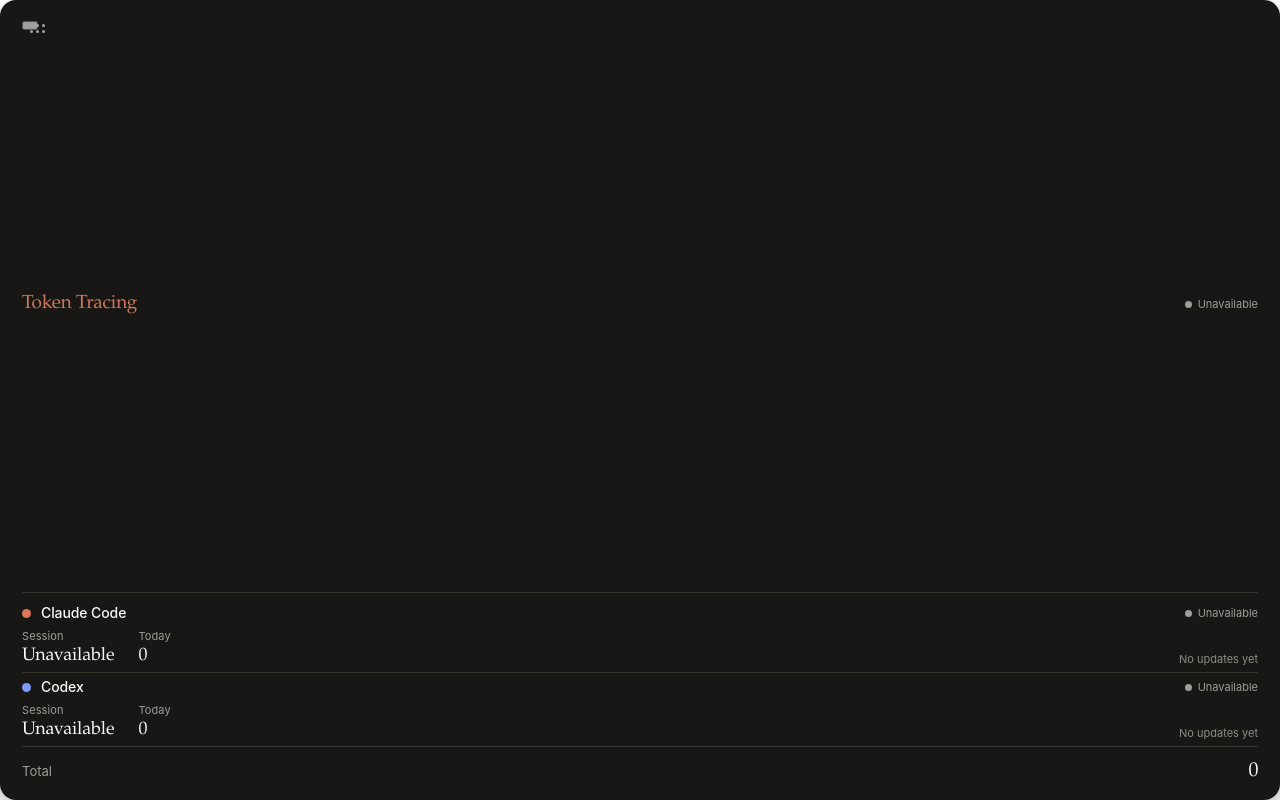
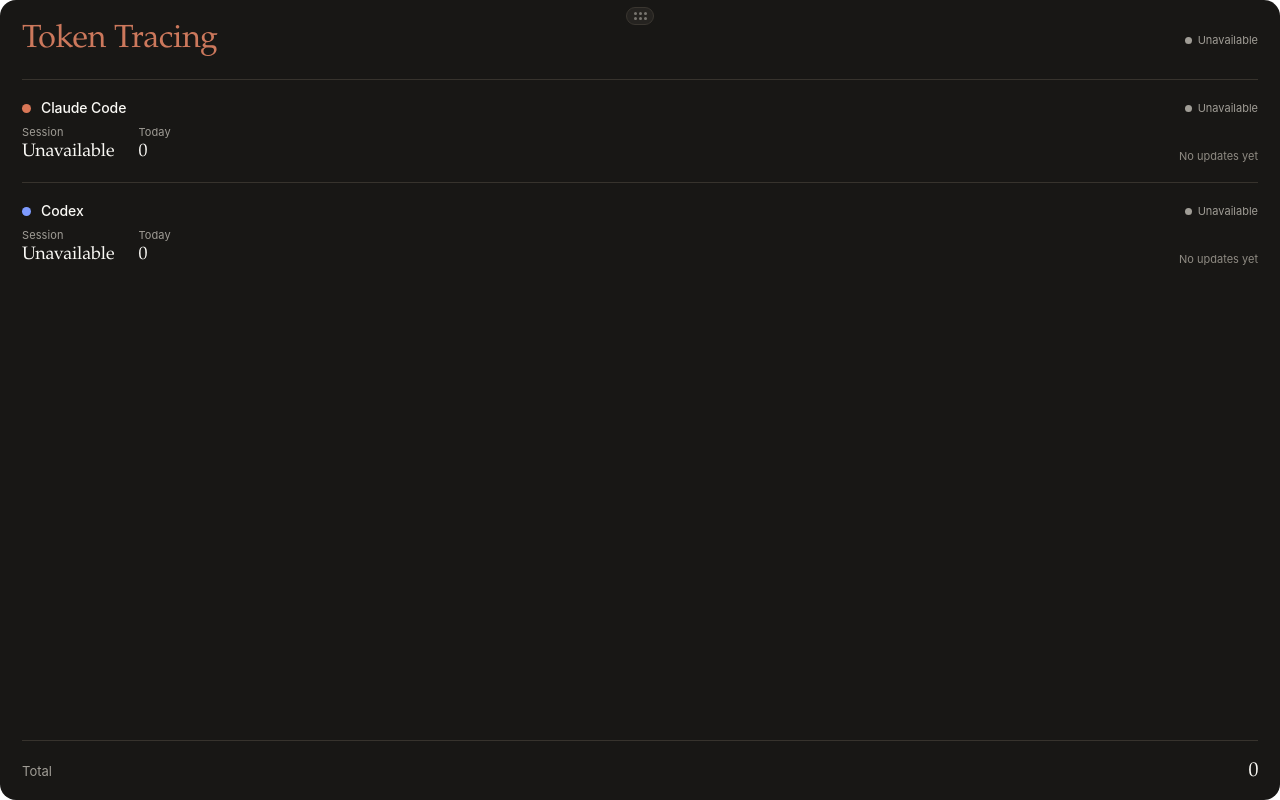
Before and after one commit to cuongcao99/token-tracing-widget, a React (Vite) app: page / in a window 1280 px wide. Built offline with nearby package versions, Linux system fonts and the light colour scheme.

Commit message:
feat: align overlay visual system

```diff
--- a/src/design-preview.css
+++ b/src/design-preview.css
@@ -33,6 +33,31 @@
 }
 
 button { font: inherit; }
+
+.window-grip {
+  display: grid;
+  grid-template-columns: repeat(3, 3px);
+  grid-template-rows: repeat(2, 3px);
+  place-content: center;
+  gap: 2px;
+  width: 15px;
+  height: 15px;
+  margin: 0;
+  padding: 0;
+  color: currentColor;
+  background: transparent;
+  border: 0;
+  cursor: grab;
+  appearance: none;
+}
+
+.window-grip__dot {
+  width: 3px;
+  height: 3px;
+  border-radius: 50%;
+  background: currentColor;
+  opacity: .68;
+}
 
 button:focus-visible {
   outline: 2px solid var(--blue-focus);
@@ -459,14 +484,16 @@
 }
 
 .settings-window--d {
+  height: 600px;
   min-height: 0;
   overflow: hidden;
+  --settings-inline-padding: 32px;
   color: var(--claude-ink);
   background: var(--claude-canvas);
   border: 0;
   border-radius: 16px;
-  box-shadow: 0 16px 36px rgba(20, 20, 19, 0.2),
-    0 3px 9px rgba(20, 20, 19, 0.12);
+  box-shadow: 0 18px 42px -16px rgba(20, 20, 19, 0.26),
+    0 36px 82px -26px rgba(20, 20, 19, 0.24);
   font-family: var(--claude-font);
 }
 .settings-window--d .claude-settings-content { padding-top: 27px; }
@@ -481,6 +508,8 @@
   --claude-hairline-soft: #37332d;
   color: var(--claude-ink);
   background: var(--claude-canvas);
+  box-shadow: 0 18px 42px -16px rgba(0, 0, 0, 0.54),
+    0 36px 82px -26px rgba(0, 0, 0, 0.48);
 }
 .settings-window--d-dark .switch { background: #4b4740; }
 .settings-window--d-dark .switch.is-on { background: var(--claude-coral); }
@@ -554,7 +583,37 @@
   border: 1px solid var(--claude-hairline);
   border-radius: 8px;
 }
-.claude-settings-content { padding: 30px 32px 25px; }
+.claude-settings-content {
+  display: flex;
+  height: 100%;
+  min-height: 0;
+  flex-direction: column;
+  padding: 30px var(--settings-inline-padding) 25px;
+}
+.claude-settings-body {
+  min-width: 0;
+  min-height: 0;
+  flex: 1 1 auto;
+  overflow-y: auto;
+  margin-right: calc(-1 * var(--settings-inline-padding));
+  padding-right: var(--settings-inline-padding);
+  scrollbar-color: var(--claude-hairline) transparent;
+  scrollbar-gutter: stable;
+  scrollbar-width: thin;
+}
+.claude-settings-body::-webkit-scrollbar { width: 8px; }
+.claude-settings-body::-webkit-scrollbar-track { background: transparent; }
+.claude-settings-body::-webkit-scrollbar-button {
+  display: none;
+  width: 0;
+  height: 0;
+}
+.claude-settings-body::-webkit-scrollbar-thumb {
+  background: var(--claude-hairline);
+  border: 2px solid transparent;
+  border-radius: 999px;
+  background-clip: padding-box;
+}
 .claude-settings-intro { max-width: 460px; }
 .claude-settings-eyebrow {
   color: var(--claude-coral);
@@ -668,20 +727,6 @@
 .settings-window--d .switch__knob { width: 17px; height: 17px; }
 .settings-window--d .switch.is-on .switch__knob { transform: translateX(16px); }
 .claude-change-button { padding: 0; white-space: nowrap; }
-.claude-settings-actions { display: flex; justify-content: flex-end; margin-top: 27px; }
-.claude-save-button {
-  min-height: 40px;
-  padding: 0 18px;
-  border: 0;
-  border-radius: 8px;
-  color: #fff;
-  background: var(--claude-coral);
-  cursor: pointer;
-  font-family: var(--claude-font);
-  font-size: 13px;
-  font-weight: 500;
-}
-.claude-save-button:active,
 .claude-done-button:active,
 .claude-change-button:active { transform: scale(.97); }
 
@@ -697,8 +742,7 @@
   background: var(--claude-dark);
   border: 0;
   border-radius: 16px;
-  box-shadow: 0 14px 32px rgba(20, 20, 19, 0.22),
-    0 3px 8px rgba(20, 20, 19, 0.14);
+  box-shadow: none;
 }
 .overlay-preview--claude .app-mark { color: #fff; background: var(--claude-coral); }
 .overlay-preview--claude .overlay-window__title { font-family: var(--claude-font); }
@@ -760,7 +804,7 @@
   --type-settings-label: 14px;
   --type-settings-meta: 12px;
   --type-settings-button: 14px;
-  --type-widget-title: 19px;
+  --type-widget-title: 32px;
   --type-widget-provider: 14px;
   --type-widget-meta: 11px;
   --type-widget-value: 18px;
@@ -828,7 +872,6 @@
 .settings-window--d .claude-source-row__identity span { font-size: var(--type-settings-meta); }
 .settings-window--d .claude-source-health { font-size: var(--type-settings-meta) !important; }
 .settings-window--d .claude-change-button,
-.settings-window--d .claude-save-button { font-size: var(--type-settings-button); }
 
 .overlay-preview--claude .overlay-window__title {
   font-size: var(--type-widget-title);
@@ -869,7 +912,7 @@
 
 /* Keep the final preview's overlay rhythm aligned with the shipped widget. */
 .overlay-preview--claude .overlay-window {
-  min-height: 300px;
+  min-height: 316px;
   box-sizing: border-box;
 }
 .overlay-preview--claude .overlay-window__title {
@@ -888,6 +931,10 @@
 }
 .overlay-preview--claude.overlay-preview--light .overlay-window__total {
   border-top-color: var(--claude-hairline-soft);
+}
+
+.overlay-preview--claude.overlay-preview--light .overlay-window {
+  box-shadow: none;
 }
 
 .overlay-preview--claude .window-grip {
@@ -910,3 +957,96 @@
 .overlay-preview--claude.overlay-preview--light .overlay-window__title .window-grip {
   color: var(--claude-muted);
 }
+
+/* Final window-control alignment: the grip is a bordered, top-center move target. */
+.overlay-preview--claude .overlay-window,
+.settings-window--d {
+  position: relative;
+  outline: 0;
+  border: 0;
+}
+
+.overlay-preview--claude .window-grip,
+.settings-window--d .window-grip {
+  position: absolute;
+  top: 7px;
+  left: 50%;
+  z-index: 3;
+  display: grid;
+  grid-template-columns: repeat(3, 3px);
+  grid-template-rows: repeat(2, 3px);
+  place-content: center;
+  gap: 2px;
+  width: 28px;
+  height: 18px;
+  padding: 0;
+  color: var(--claude-on-dark-soft);
+  background: var(--claude-dark-raised);
+  border: 1px solid #3a3630;
+  border-radius: 999px;
+  cursor: grab;
+  pointer-events: auto;
+  opacity: 1;
+  appearance: none;
+  transform: translateX(-50%);
+}
+
+.overlay-preview--claude .window-grip:active,
+.settings-window--d .window-grip:active {
+  cursor: grabbing;
+}
+
+.overlay-preview--claude .window-grip__dot,
+.settings-window--d .window-grip__dot {
+  width: 3px;
+  height: 3px;
+  border-radius: 50%;
+  background: currentColor;
+  opacity: .68;
+}
+
+.settings-window--d .claude-settings-panel-header {
+  cursor: default;
+}
+
+.settings-window--d .claude-settings-panel-header:active {
+  cursor: default;
+}
+
+.overlay-preview--claude.overlay-preview--light .window-grip,
+.settings-window--d-light .window-grip {
+  color: var(--claude-muted);
+  background: var(--claude-surface-card);
+  border-color: var(--claude-hairline);
+}
+
+.overlay-preview--claude .overlay-provider-list {
+  gap: 0;
+  padding-top: var(--widget-rhythm);
+}
+
+.overlay-preview--claude .overlay-provider {
+  padding: 0 0 var(--widget-rhythm);
+}
+
+.overlay-preview--claude .overlay-provider + .overlay-provider {
+  padding-top: var(--widget-rhythm);
+}
+
+.overlay-preview--claude .overlay-provider__metrics {
+  margin-top: 9px;
+}
+
+/* Keep every divider-to-content gap equal and responsive to the window height. */
+.overlay-preview--claude .overlay-window {
+  container-type: size;
+  --widget-rhythm: clamp(10px, 4cqh, 20px);
+}
+
+.overlay-preview--claude .overlay-window__rule {
+  margin-bottom: 0;
+}
+
+.overlay-preview--claude .overlay-window__total {
+  padding-top: var(--widget-rhythm);
+}
--- a/src/styles/settings.css
+++ b/src/styles/settings.css
@@ -1,29 +1,53 @@
 .settings-page {
   position: relative;
+  display: flex;
+  flex-direction: column;
   width: 100%;
   height: 100%;
-  overflow-y: auto;
-  padding: 27px 32px 25px;
+  min-width: 0;
+  min-height: 0;
+  overflow: hidden;
+  --settings-inline-padding: 32px;
+  padding: 27px var(--settings-inline-padding) 25px;
   color: var(--claude-ink);
   background: var(--claude-canvas);
   border: 0;
+  outline: none;
   border-radius: 16px;
-  box-shadow: 0 16px 36px rgba(20, 20, 19, 0.2),
-    0 3px 9px rgba(20, 20, 19, 0.12);
+  box-shadow: 0 18px 42px -16px rgba(20, 20, 19, 0.26),
+    0 36px 82px -26px rgba(20, 20, 19, 0.24);
   font-family: var(--font-ui);
+}
+
+.settings-page__body {
+  display: flex;
+  flex: 1 1 auto;
+  flex-direction: column;
+  min-width: 0;
+  min-height: 0;
+  overflow-y: auto;
+  margin-right: calc(-1 * var(--settings-inline-padding));
+  padding-right: var(--settings-inline-padding);
   scrollbar-color: var(--settings-line) transparent;
+  scrollbar-gutter: stable;
   scrollbar-width: thin;
 }
 
-.settings-page::-webkit-scrollbar {
+.settings-page__body::-webkit-scrollbar {
   width: 8px;
 }
 
-.settings-page::-webkit-scrollbar-track {
+.settings-page__body::-webkit-scrollbar-track {
   background: transparent;
 }
 
-.settings-page::-webkit-scrollbar-thumb {
+.settings-page__body::-webkit-scrollbar-button {
+  display: none;
+  width: 0;
+  height: 0;
+}
+
+.settings-page__body::-webkit-scrollbar-thumb {
   background: var(--settings-line);
   border: 2px solid transparent;
   border-radius: 999px;
@@ -39,8 +63,13 @@
   --settings-muted-soft: #8f8b83;
   --settings-line: #3a3630;
   --settings-line-soft: #37332d;
+  --window-grip-ink: var(--claude-on-dark-soft);
+  --window-grip-line: #3a3630;
+  --window-grip-surface: var(--claude-dark-raised);
   color: var(--settings-ink);
   background: var(--settings-canvas);
+  box-shadow: 0 18px 42px -16px rgba(0, 0, 0, 0.54),
+    0 36px 82px -26px rgba(0, 0, 0, 0.48);
 }
 
 .settings-page--light {
@@ -52,23 +81,24 @@
   --settings-muted-soft: var(--claude-muted-soft);
   --settings-line: var(--claude-hairline);
   --settings-line-soft: var(--claude-hairline-soft);
+  --window-grip-ink: var(--claude-muted);
+  --window-grip-line: var(--claude-hairline);
+  --window-grip-surface: var(--claude-surface-card);
   color: var(--settings-ink);
   background: var(--settings-canvas);
+  box-shadow: 0 18px 42px -16px rgba(20, 20, 19, 0.26),
+    0 36px 82px -26px rgba(20, 20, 19, 0.24);
 }
 
 .settings-page__header {
   display: flex;
+  flex: 0 0 auto;
   align-items: flex-start;
   justify-content: space-between;
   min-width: 0;
   gap: 16px;
   margin: 0 0 25px;
-  cursor: grab;
   user-select: none;
-}
-
-.settings-page__header:active {
-  cursor: grabbing;
 }
 
 .settings-page__header h1 {
@@ -90,10 +120,6 @@
   align-items: center;
   min-width: 0;
   gap: 10px;
-}
-
-.settings-page__title-row .window-grip {
-  color: var(--settings-muted);
 }
 
 .settings-page__header p {
@@ -141,6 +167,7 @@
 
 .settings-form {
   display: grid;
+  flex: 0 0 auto;
   gap: 0;
 }
 
@@ -344,34 +371,6 @@
   min-height: 60px;
 }
 
-.settings-actions {
-  display: flex;
-  align-items: center;
-  justify-content: flex-end;
-  min-height: 40px;
-  gap: 14px;
-  margin-top: 27px;
-}
-
-.settings-actions p {
-  margin: 0;
-  color: var(--settings-muted);
-  font-size: var(--type-settings-meta);
-}
-
-.save-button {
-  min-height: 40px;
-  padding: 0 18px;
-  border: 0;
-  border-radius: 8px;
-  color: #fff;
-  background: var(--claude-coral);
-  cursor: pointer;
-  font-size: var(--type-settings-button);
-  font-weight: 500;
-}
-
-.save-button:active,
 .change-root-button:active,
 .settings-switch:active {
   transform: scale(0.97);
@@ -379,7 +378,7 @@
 
 @media (max-width: 420px) {
   .settings-page {
-    padding-inline: 22px;
+    --settings-inline-padding: 22px;
   }
 
   .source-settings-row__actions {
--- a/src/styles/tokens.css
+++ b/src/styles/tokens.css
@@ -25,14 +25,14 @@
   --type-settings-label: 14px;
   --type-settings-meta: 12px;
   --type-settings-button: 14px;
-  --type-widget-title: 19px;
+  --type-widget-title: 32px;
   --type-widget-provider: 14px;
   --type-widget-meta: 11px;
   --type-widget-value: 18px;
   --type-widget-total-label: 13px;
   --type-widget-total: 20px;
   --widget-width: 440px;
-  --widget-height: 300px;
+  --widget-height: 316px;
   --settings-width: 520px;
-  --settings-height: 560px;
+  --settings-height: 600px;
 }
--- a/src/styles/widget.css
+++ b/src/styles/widget.css
@@ -2,6 +2,8 @@
   position: relative;
   display: grid;
   grid-template-rows: auto minmax(0, 1fr) auto;
+  container-type: size;
+  --widget-rhythm: clamp(10px, 4cqh, 20px);
   width: 100%;
   height: 100%;
   min-width: 0;
@@ -11,9 +13,9 @@
   color: var(--claude-on-dark);
   background: var(--claude-dark);
   border: 0;
+  outline: none;
   border-radius: 16px;
-  box-shadow: 0 14px 32px rgba(20, 20, 19, 0.22),
-    0 3px 8px rgba(20, 20, 19, 0.14);
+  box-shadow: none;
   font-family: var(--font-ui);
 }
 
@@ -22,8 +24,12 @@
   --widget-muted: var(--claude-muted);
   --widget-soft-muted: var(--claude-muted-soft);
   --widget-line: var(--claude-hairline-soft);
+  --window-grip-ink: var(--claude-muted);
+  --window-grip-line: var(--claude-hairline);
+  --window-grip-surface: var(--claude-surface-card);
   color: var(--widget-ink);
   background: var(--claude-canvas);
+  box-shadow: none;
 }
 
 .widget--dark {
@@ -31,6 +37,9 @@
   --widget-muted: var(--claude-on-dark-soft);
   --widget-soft-muted: #8f8b83;
   --widget-line: #37332d;
+  --window-grip-ink: var(--claude-on-dark-soft);
+  --window-grip-line: #3a3630;
+  --window-grip-surface: var(--claude-dark-raised);
 }
 
 .widget-header {
@@ -39,9 +48,8 @@
   justify-content: space-between;
   gap: 18px;
   min-width: 0;
-  padding-bottom: 14px;
+  padding-bottom: var(--widget-rhythm);
   border-bottom: 1px solid var(--widget-line);
-  cursor: grab;
   user-select: none;
 }
 
@@ -50,14 +58,6 @@
   align-items: center;
   min-width: 0;
   gap: 10px;
-}
-
-.widget-header__title .window-grip {
-  color: var(--widget-muted);
-}
-
-.widget-header:active {
-  cursor: grabbing;
 }
 
 .widget-header h1 {
@@ -111,15 +111,19 @@
   display: grid;
   min-width: 0;
   min-height: 0;
-  overflow: hidden;
-  padding-top: 6px;
+  overflow: visible;
+  padding-top: var(--widget-rhythm);
   align-content: start;
 }
 
 .widget-provider {
   min-width: 0;
-  padding: 6px 0;
+  padding: 0 0 var(--widget-rhythm);
   border-bottom: 1px solid var(--widget-line);
+}
+
+.widget-provider + .widget-provider {
+  padding-top: var(--widget-rhythm);
 }
 
 .widget-provider:last-child {
@@ -177,7 +181,7 @@
   align-items: end;
   column-gap: 24px;
   row-gap: 0;
-  margin-top: 8px;
+  margin-top: 9px;
 }
 
 .widget-metric {
@@ -231,7 +235,7 @@
   min-width: 0;
   gap: 16px;
   border-top: 1px solid var(--widget-line);
-  padding-top: 14px;
+  padding-top: var(--widget-rhythm);
 }
 
 .widget-total > span {
--- a/src/styles/window-controls.css
+++ b/src/styles/window-controls.css
@@ -1,14 +1,28 @@
 .window-grip {
+  position: absolute;
+  top: 7px;
+  left: 50%;
+  z-index: 30;
+  transform: translateX(-50%);
   display: grid;
   grid-template-columns: repeat(3, 3px);
   grid-template-rows: repeat(2, 3px);
-  flex: 0 0 auto;
-  gap: 3px;
-  width: 15px;
-  height: 9px;
-  color: currentColor;
-  opacity: 0.62;
-  pointer-events: none;
+  place-content: center;
+  gap: 2px;
+  width: 28px;
+  height: 18px;
+  padding: 0;
+  color: var(--window-grip-ink, currentColor);
+  background: var(--window-grip-surface, transparent);
+  border: 1px solid var(--window-grip-line, currentColor);
+  border-radius: 999px;
+  cursor: grab;
+  pointer-events: auto;
+  appearance: none;
+}
+
+.window-grip:active {
+  cursor: grabbing;
 }
 
 .window-grip__dot {
@@ -16,6 +30,7 @@
   height: 3px;
   border-radius: 50%;
   background: currentColor;
+  opacity: 0.68;
 }
 
 .window-resize-handles {
@@ -41,8 +56,8 @@
 
 .window-resize-handle--n,
 .window-resize-handle--s {
-  right: 12px;
-  left: 12px;
+  right: 42px;
+  left: 42px;
   height: 9px;
 }
 
```
Also changed, not shown: src/design-preview.js (+10 -7 lines), 2 other files (tests, documents, lock files or other folders).
